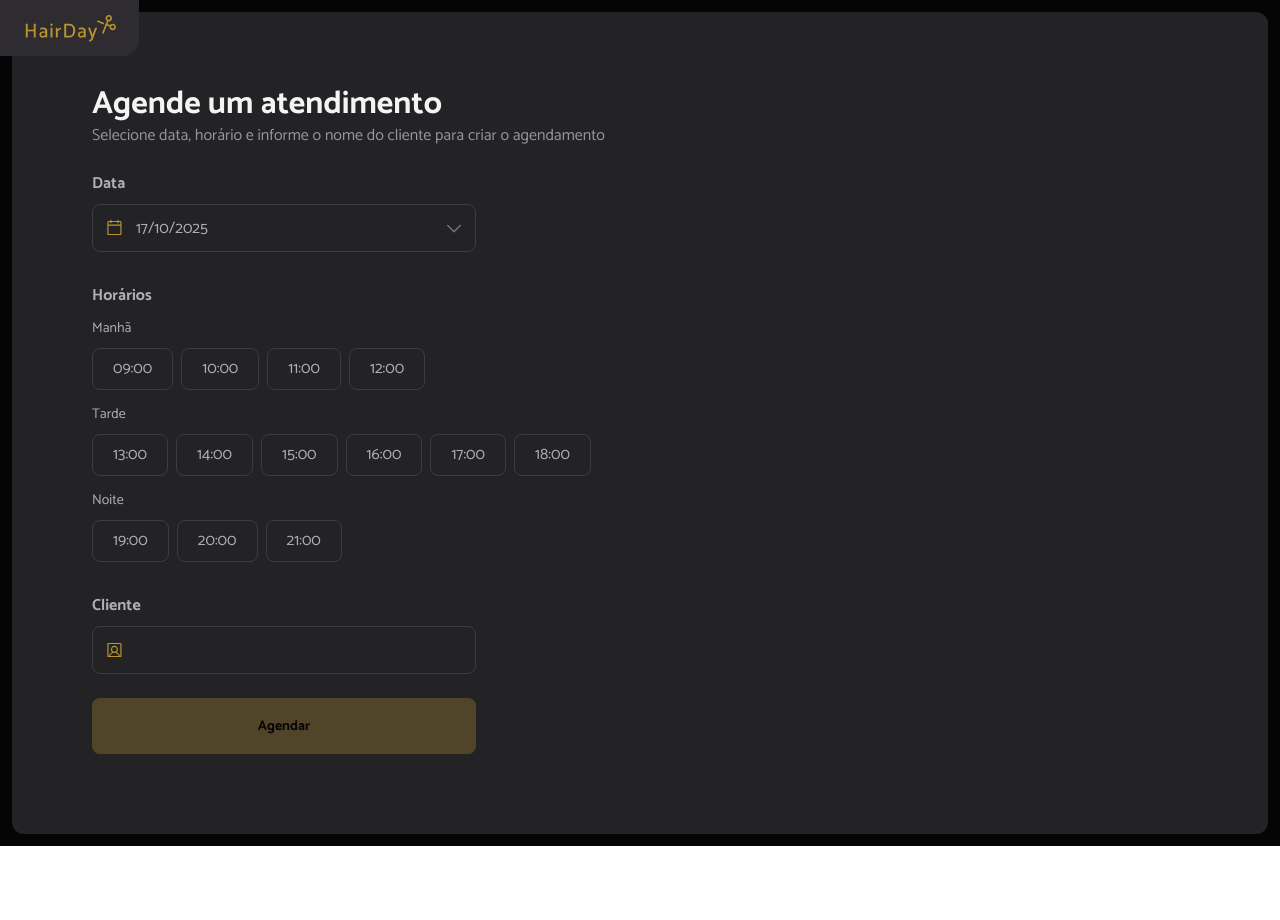
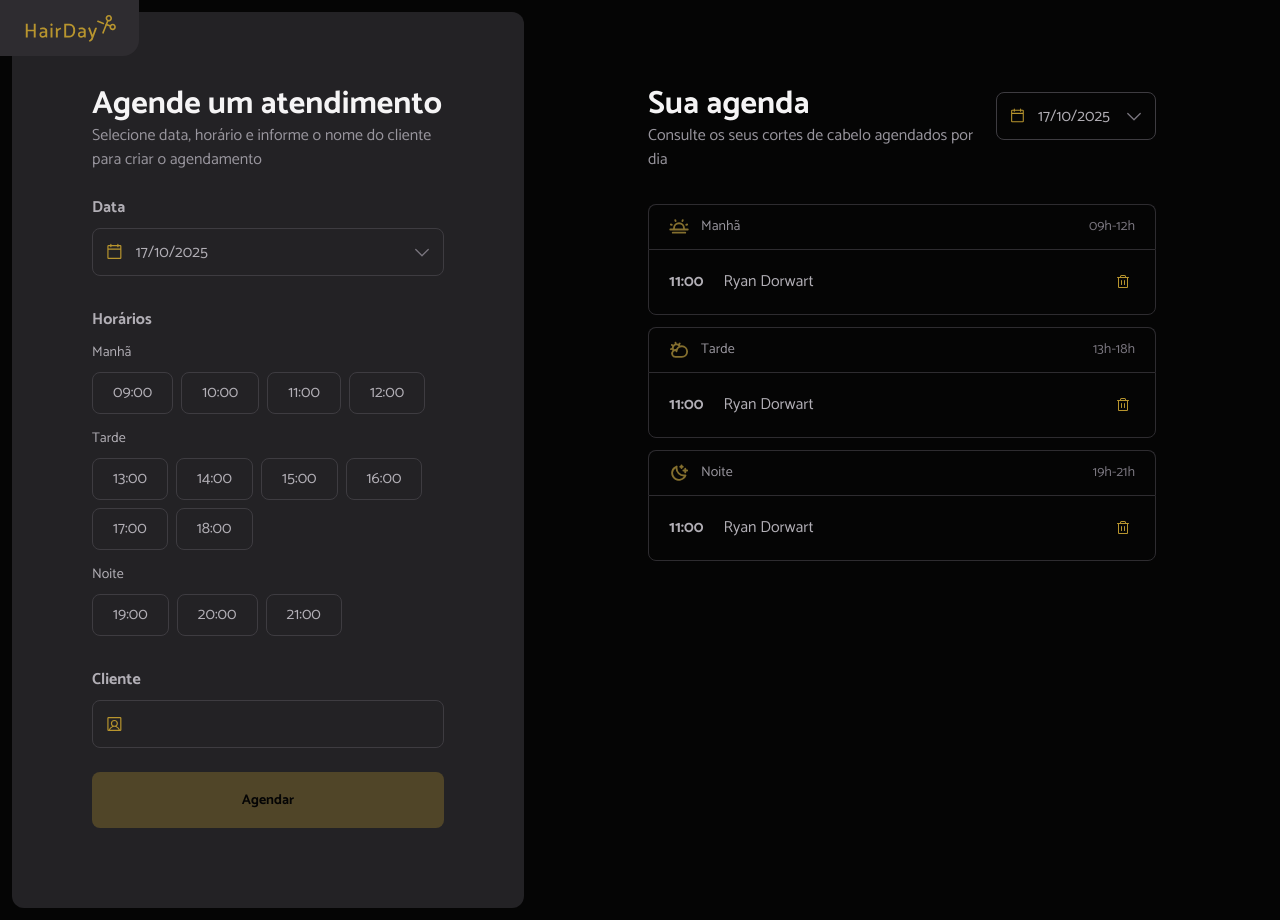
Before and after one commit to brunomat480/hair-day, a React (Vite) app: page / in a window 1280 px wide. Before the commit the page ends 846 px from the top, so only its background shows below. Built offline with nearby package versions, Linux system fonts and the light colour scheme.

Commit message:
feat: creating schedule list

```diff
--- a/src/app.tsx
+++ b/src/app.tsx
@@ -1,5 +1,8 @@
 import logoImg from '@/assets/images/logo.svg';
+import { DatePicker } from '@/components/date-picker';
 import { Schedule } from '@/components/schedule';
+import { Text } from '@/components/text';
+import { CloudSunIcon, MoonStarsIcon, SunHorizonIcon, TrashIcon } from '@phosphor-icons/react';
 
 export function App() {
 
@@ -9,8 +12,94 @@ export function App() {
         <img src={logoImg} alt="Logo da HairDay" />
       </header>
 
-      <main className="p-3">
+      <main className="py-3 flex gap-3 container mx-auto">
         <Schedule />
+
+        <div className="py-20 px-28 w-full">
+          <div className="flex items-centers justify-between">
+            <div className="space-y-2">
+              <Text as="h2" variant="lg" className="font-bold">
+              Sua agenda
+              </Text>
+              <Text as="p" variant="md" className="text-gray-300">
+              Consulte os seus cortes de cabelo agendados por dia
+              </Text>
+            </div>
+
+            <div className="max-w-40">
+              <DatePicker left />
+            </div>
+          </div>
+
+          <div className="mt-8 space-y-3">
+            <div>
+              <div className="py-3 px-5 flex items-center justify-between border-t border-x border-gray-600 rounded-t-lg">
+                <div className="flex items-center gap-3">
+                  <SunHorizonIcon className="size-5 fill-yellow-dark" weight="bold" />
+                  <Text className="text-gray-300" variant="sm">Manhã</Text>
+                </div>
+
+                <Text className="text-gray-400" variant="sm">09h-12h</Text>
+              </div>
+
+              <div className="border border-gray-600 p-5 rounded-b-lg flex items-center justify-between">
+                <div className="flex items-center gap-5">
+                  <Text className="text-gray-200 font-bold">11:00</Text>
+                  <Text className="text-gray-200">Ryan Dorwart</Text>
+                </div>
+
+                <button type="button" className="group p-1 rounded cursor-pointer">
+                  <TrashIcon className="size-4 fill-yellow group-hover:fill-yellow-dark" />
+                </button>
+              </div>
+            </div>
+
+            <div>
+              <div className="py-3 px-5 flex items-center justify-between border-t border-x border-gray-600 rounded-t-lg">
+                <div className="flex items-center gap-3">
+                  <CloudSunIcon className="size-5 fill-yellow-dark" weight="bold" />
+                  <Text className="text-gray-300" variant="sm">Tarde</Text>
+                </div>
+
+                <Text className="text-gray-400" variant="sm">13h-18h</Text>
+              </div>
+
+              <div className="border border-gray-600 p-5 rounded-b-lg flex items-center justify-between">
+                <div className="flex items-center gap-5">
+                  <Text className="text-gray-200 font-bold">11:00</Text>
+                  <Text className="text-gray-200">Ryan Dorwart</Text>
+                </div>
+
+                <button type="button" className="group p-1 rounded cursor-pointer">
+                  <TrashIcon className="size-4 fill-yellow group-hover:fill-yellow-dark" />
+                </button>
+              </div>
+            </div>
+
+            <div>
+              <div className="py-3 px-5 flex items-center justify-between border-t border-x border-gray-600 rounded-t-lg">
+                <div className="flex items-center gap-3">
+                  <MoonStarsIcon className="size-5 fill-yellow-dark" weight="bold" />
+                  <Text className="text-gray-300" variant="sm">Noite</Text>
+                </div>
+
+                <Text className="text-gray-400" variant="sm">19h-21h</Text>
+              </div>
+
+              <div className="border border-gray-600 p-5 rounded-b-lg flex items-center justify-between">
+                <div className="flex items-center gap-5">
+                  <Text className="text-gray-200 font-bold">11:00</Text>
+                  <Text className="text-gray-200">Ryan Dorwart</Text>
+                </div>
+
+                <button type="button" className="group p-1 rounded cursor-pointer">
+                  <TrashIcon className="size-4 fill-yellow group-hover:fill-yellow-dark" />
+                </button>
+              </div>
+            </div>
+
+          </div>
+        </div>
       </main>
     </div>
   );
--- a/src/components/date-picker.tsx
+++ b/src/components/date-picker.tsx
@@ -6,7 +6,8 @@ import { useEffect, useRef, useState } from 'react';
 import { twMerge } from 'tailwind-merge';
 
 interface DatePickerProps extends Omit<ComponentProps<'input'>, 'value'> {
-  onDate: (dateValue: Date) => void;
+  left?: boolean
+  onDate?: (dateValue: Date) => void;
 }
 
 const MONTHS_PT = [
@@ -27,8 +28,9 @@ const MONTHS_PT = [
 const WEEKDAYS_PT = ['D', 'S', 'T', 'Q', 'Q', 'S', 'S'];
 
 export function DatePicker({
+  left = false,
   className,
-  onDate,
+  // onDate,
   ...props
 }: DatePickerProps) {
   const [selectedDate, setSelectedDate] = useState<Date>(new Date());
@@ -59,7 +61,7 @@ export function DatePicker({
   function handleDateSelect(day: number) {
     const newDate = new Date(currentYear, currentMonth, day);
     setSelectedDate(newDate);
-    onDate(newDate);
+    // onDate(newDate);
     setIsOpen(false);
   };
 
@@ -152,7 +154,7 @@ export function DatePicker({
   };
 
   return (
-    <div ref={containerRef} className={twMerge('relative w-full max-w-sm', className)}>
+    <div ref={containerRef} className={twMerge('relative', className)}>
       <div className="relative">
         <Input
           icon={CalendarBlankIcon}
@@ -170,7 +172,7 @@ export function DatePicker({
 
       {/* Calendar Dropdown */}
       {isOpen && (
-        <div className="absolute top-full left-0 right-0 mt-2 p-4 bg-gray-600 border border-gray-500 rounded-lg shadow-2xl z-10">
+        <div className={twMerge('absolute top-full  mt-2 p-4 bg-gray-600 border border-gray-500 rounded-lg shadow-2xl z-10 min-w-80', left ? '-left-44' : 'left-0 right-0')}>
           {/* Month/Year Header */}
           <div className="flex items-center justify-between mb-4">
             <button onClick={handlePrevMonth} className="p-1 hover:bg-gray-800 rounded transition-colors">
--- a/src/components/schedule.tsx
+++ b/src/components/schedule.tsx
@@ -63,7 +63,7 @@ export function Schedule() {
   const datesWithScheduling = scheduleList.filter((schedule) => formatDate(schedule.date) === formatDate(date));
 
   return (
-    <div className="bg-gray-700 px-20 p-20 rounded-xl">
+    <div className="bg-gray-700 px-20 p-20 rounded-xl min-w-lg">
       <div className="space-y-2">
         <Text as="h1" variant="lg" className="font-bold">
             Agende um atendimento
--- a/src/index.css
+++ b/src/index.css
@@ -25,3 +25,8 @@
 
   --font-sans: "Catamaran", sans-serif;
 }
+
+@utility container {
+  padding-inline: 0.75rem;
+  max-width: 1440px;
+}
```
